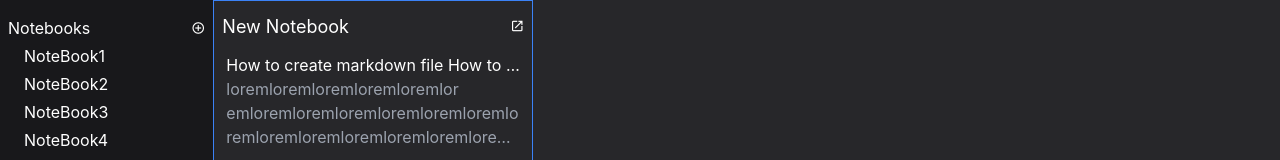
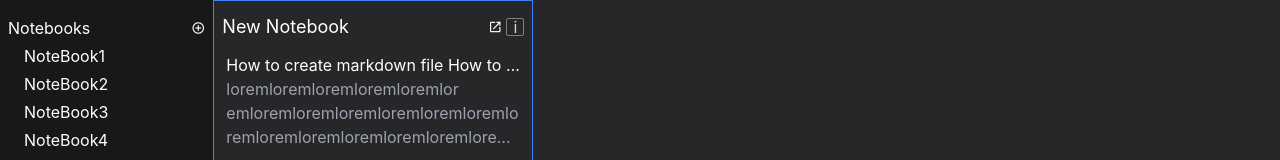
Before and after one commit to daoyzheng/notecraft, a React (Vite) app: page /notebook in a window 1280 px wide. Shown: the top 160 px of the page. Built offline with nearby package versions, Linux system fonts and the light colour scheme.

Commit message:
Add input hint and create new note key bindings

```diff
--- /dev/null
+++ b/src/components/inputHint/InputHint.styled.ts
@@ -0,0 +1,11 @@
+import styled from "styled-components";
+
+export const HintInputContainer = styled.div`
+  border: 1px solid grey;
+  width: 18px;
+  height: 18px;
+  border-radius: 2px;
+  display: flex;
+  align-items: center;
+  justify-content: center;
+`
--- /dev/null
+++ b/src/components/inputHint/InputHint.tsx
@@ -0,0 +1,14 @@
+import { HintInputContainer } from "./InputHint.styled"
+
+interface Props {
+  label: string
+}
+const InputHint = ({ label }: Props) => {
+  return (
+    <HintInputContainer className="text-zinc-300">
+      {label}
+    </HintInputContainer>
+  )
+}
+
+export default InputHint
--- a/src/components/notelist/Notelist.tsx
+++ b/src/components/notelist/Notelist.tsx
@@ -3,6 +3,7 @@ import useOutsideAlerter from '../../hooks/useOutsideAlerter'
 import useRegisterForm from '../../hooks/useRegisterForm'
 import { INote } from '../../interfaces/note'
 import Input from '../input/Input'
+import InputHint from '../inputHint/InputHint'
 import NoteDisplay from '../noteDisplay/NoteDisplay'
 import useNotelistKeybind from './useNotelistKeybind'
 interface Props {
@@ -37,10 +38,13 @@ const Notelist = ({
   const [register, reset, handleSubmit, errors] = useRegisterForm<INote>({defaultValue})
   useNotelistKeybind({
     isActive,
+    showPopup,
     noteList,
     currentNote,
     onSelectNote,
-    onBlur
+    setShowPopup,
+    onBlur,
+    reset
   })
   useOutsideAlerter({
     ref: popupRef,
@@ -68,7 +72,7 @@ const Notelist = ({
   }, [onMouseEnter])
 
   const popup = () => (
-    <div ref={popupRef} className="bg-white rounded absolute text-black p-2 right-0 h-fit" >
+    <div ref={popupRef} className="bg-white rounded absolute text-black p-2 right-0 h-fit top-5" >
       <form onSubmit={handleSubmit(data => handleCreateNewNote(data))}>
         <Input register={register('title', {
             required: 'Please enter a title for your note'
@@ -97,11 +101,12 @@ const Notelist = ({
     <div className={`px-2 pt-1 bg-zinc-800 text-white ${className}`} onMouseEnter={handleEnterNodeList}>
       <div className="flex flex row items-center justify-between my-2 pb-1">
         <div className="text-lg">New Notebook</div>
-        <div className="relative">
+        <div className="relative flex items-center gap-x-1">
           <i className="material-icons-outlined text-sm cursor-pointer" onClick={() => setShowPopup(true)}>launch</i>
           {
             showPopup && popup()
           }
+          <InputHint label="i"/>
         </div>
       </div>
       <div className="space-y-4">
--- a/src/components/notelist/useNotelistKeybind.ts
+++ b/src/components/notelist/useNotelistKeybind.ts
@@ -1,19 +1,26 @@
-import { useEffect } from "react"
+import { Dispatch, SetStateAction, useEffect } from "react"
+import { UseFormReset } from "react-hook-form"
 import { INote } from "../../interfaces/note"
 
 interface Props {
   noteList: INote[]
   currentNote: INote | null
   isActive: boolean
+  showPopup: boolean
   onSelectNote?: (note: INote|null) => void
+  setShowPopup: Dispatch<SetStateAction<boolean>>
   onBlur?: () => void
+  reset: UseFormReset<INote>
 }
 const useNotelistKeybind = ({
   isActive,
+  showPopup,
   noteList,
   currentNote,
   onSelectNote,
-  onBlur
+  setShowPopup,
+  onBlur,
+  reset
 }: Props) => {
   function incrementNote () {
     const currentIndex = noteList.findIndex(note => note.id === currentNote!.id)
@@ -36,6 +43,7 @@ const useNotelistKeybind = ({
     switch(e.key.toLocaleLowerCase()) {
       case 'arrowdown':
       case 'j': {
+        if (showPopup) break
         if (!currentNote) {
           onSelectNote && onSelectNote(noteList[0])
         } else
@@ -44,6 +52,7 @@ const useNotelistKeybind = ({
       }
       case 'arrowup':
       case 'k': {
+        if (showPopup) break
         if (!currentNote) {
           onSelectNote && onSelectNote(noteList[noteList.length - 1])
         } else
@@ -53,8 +62,21 @@ const useNotelistKeybind = ({
       case 'enter':
       case 'arrowright':
       case 'l': {
+        if (showPopup) break
         if (currentNote)
           onBlur && onBlur()
+      }
+      case 'i': {
+        if (showPopup) break
+        reset()
+        setShowPopup(true)
+        e.preventDefault()
+        break
+      }
+      case 'escape': {
+        if (showPopup)
+          setShowPopup(false)
+        break
       }
     }
   }
@@ -66,7 +88,7 @@ const useNotelistKeybind = ({
     return () => {
       document.removeEventListener('keydown', handleKeyPress)
     }
-  }, [isActive, currentNote])
+  }, [isActive, currentNote, showPopup])
 }
 
 export default useNotelistKeybind
```
